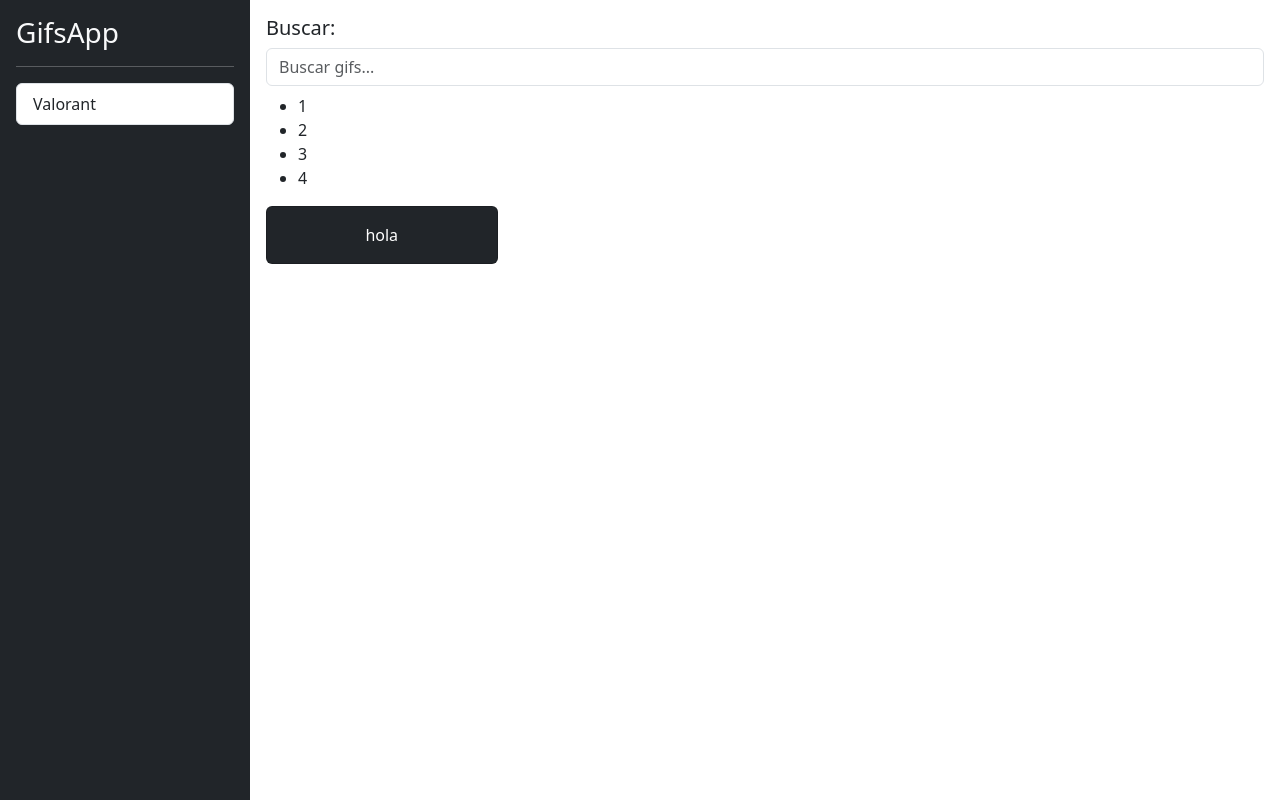
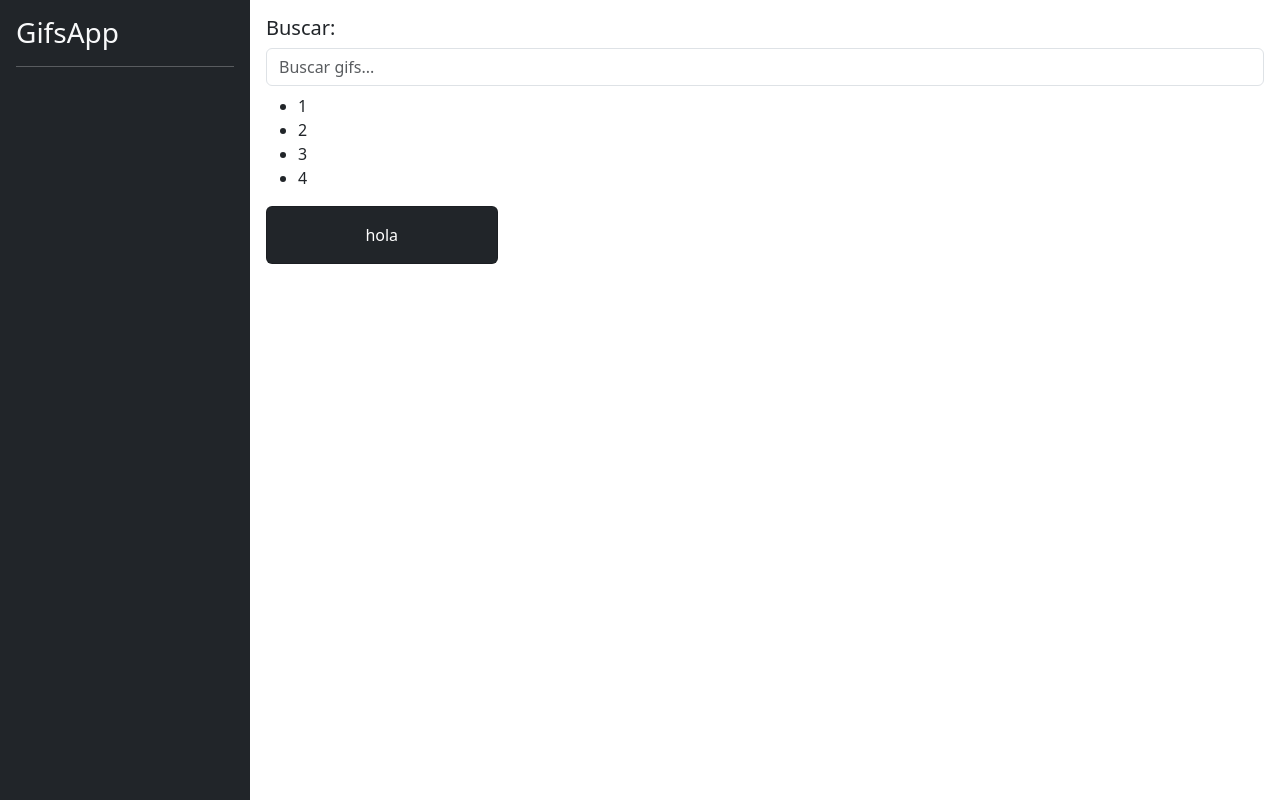
Before and after one commit to Lucases27/angular_01, an Angular app: page / in a window 1280 px wide. Built offline with nearby package versions, Linux system fonts and the light colour scheme.

Commit message:
refactor tag history

```diff
--- a/src/app/shared/components/sidebar/sidebar.component.html
+++ b/src/app/shared/components/sidebar/sidebar.component.html
@@ -3,16 +3,12 @@
   <hr class="text-white">
 
   <div class="list-group list-reset">
-    <button class="list-group-item list-group-item-action">
-      Valorant
+    <button *ngFor="let tag of getTagHistory()" class="list-group-item list-group-item-action">
+      {{ tag | titlecase }}
     </button>
   </div>
   <div class="text-light">
-    <ul>
-      <li *ngFor="let tag of getTagHistory()">
-        {{ tag }}
-      </li>
-    </ul>
+
   </div>
 
 
--- a/src/app/shared/components/sidebar/sidebar.component.ts
+++ b/src/app/shared/components/sidebar/sidebar.component.ts
@@ -15,7 +15,7 @@ export class SidebarComponent {
   }
 
   getTagHistory(): string[] {
-    return this.tagHistory = this.gifsService.getTagsHistory();
+    return this.gifsService.getTagsHistory();
   }
 
  }
```
